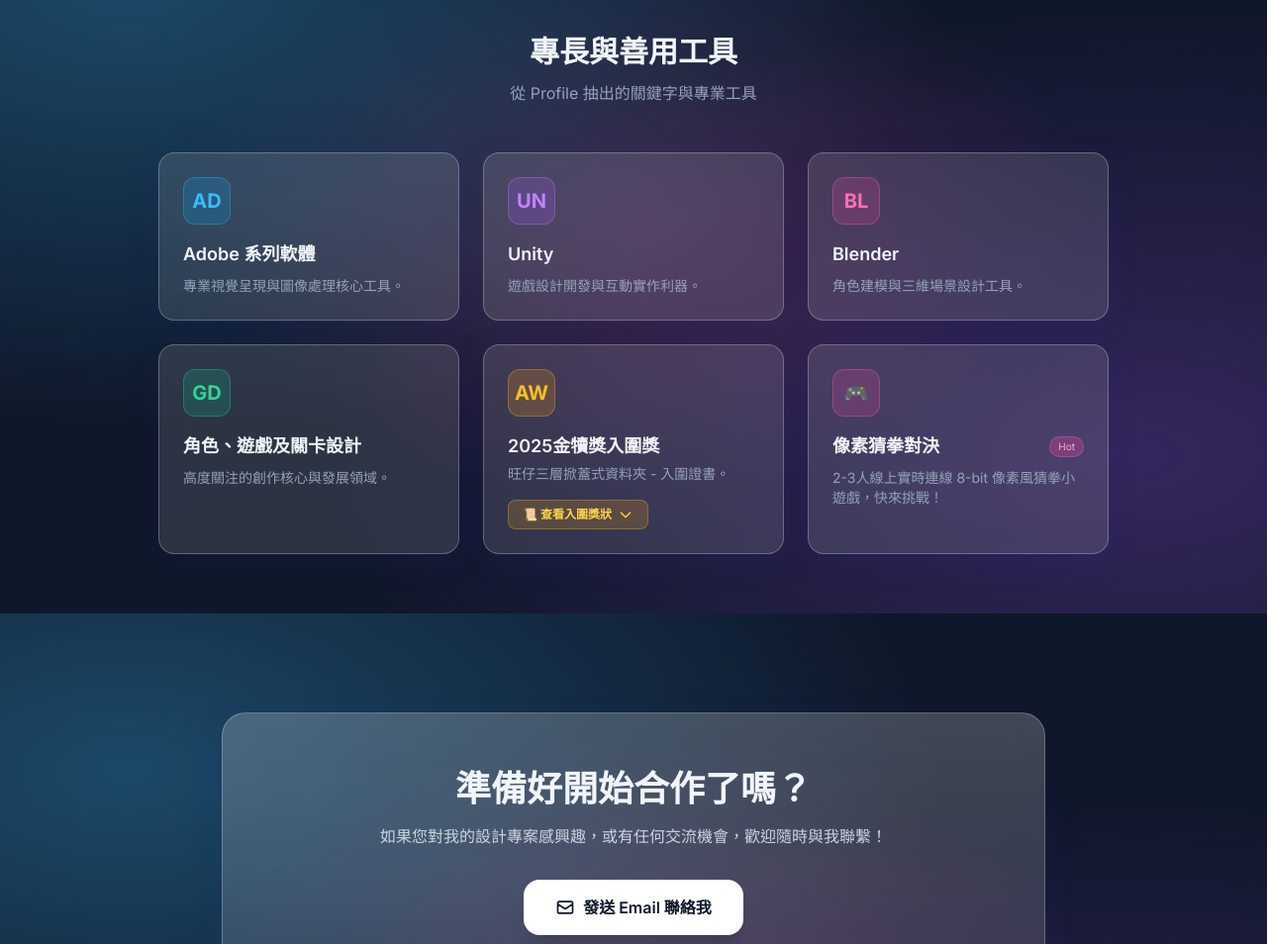
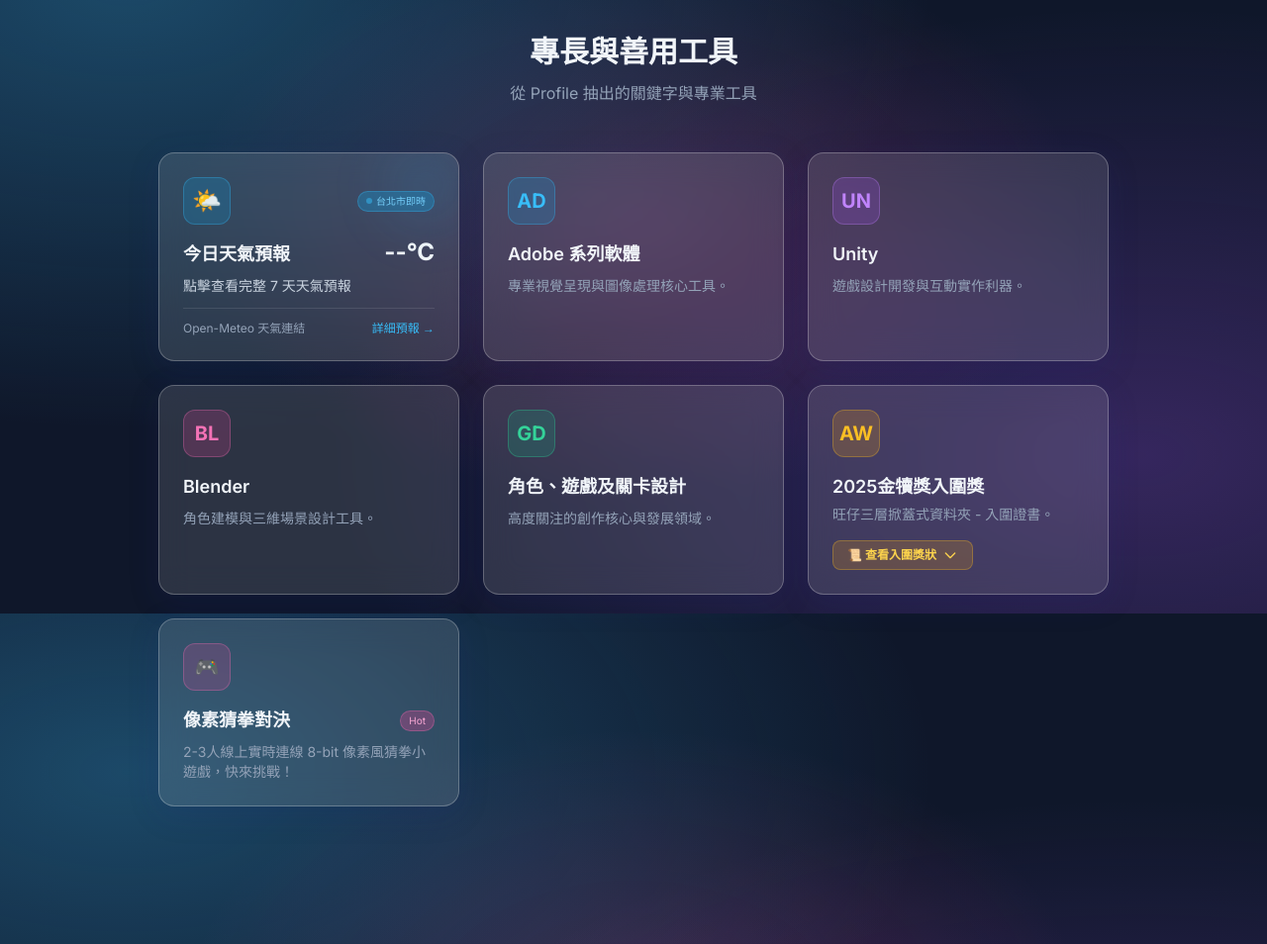
Before and after one commit to HanhanChen-Meloha/-web, a plain HTML site: page index.html in a window 1280 px wide. Shown: the part 2580-3534 px from the top of the page at 99% size. Drawn offline with nearby package versions, Linux system fonts and the light colour scheme; no server answers.

Commit message:
Update index.html

```diff
--- a/index.html
+++ b/index.html
@@ -247,6 +247,29 @@
         </div>
 
         <div class="grid grid-cols-1 sm:grid-cols-2 md:grid-cols-3 gap-6">
+
+            <!-- 天氣預報小卡 -->
+            <a href="weather.html" class="glass-card rounded-2xl p-6 transition-all hover:transform hover:-translate-y-1 hover:border-sky-400/50 group block relative overflow-hidden">
+                <div class="absolute top-0 right-0 -mt-4 -mr-4 w-24 h-24 bg-sky-500/10 rounded-full blur-xl pointer-events-none"></div>
+                <div class="flex items-center justify-between mb-3">
+                    <div class="w-12 h-12 rounded-xl bg-sky-500/20 border border-sky-400/30 flex items-center justify-center text-2xl group-hover:scale-110 transition-transform">
+                        <span id="home-weather-icon">🌤️</span>
+                    </div>
+                    <span class="text-[10px] bg-sky-500/30 border border-sky-400/30 text-sky-300 px-2 py-0.5 rounded-full flex items-center gap-1">
+                        <span class="w-1.5 h-1.5 rounded-full bg-sky-400 animate-pulse"></span> 台北市即時
+                    </span>
+                </div>
+                <div class="flex items-baseline justify-between mb-2">
+                    <h3 class="text-lg font-semibold group-hover:text-sky-300 transition-colors">今日天氣預報</h3>
+                    <span class="text-2xl font-bold text-slate-100" id="home-weather-temp">--°C</span>
+                </div>
+                <p class="text-slate-300 text-sm mb-3" id="home-weather-desc">載入天氣狀況中...</p>
+                <div class="flex items-center justify-between text-xs text-slate-400 pt-3 border-t border-white/10">
+                    <span id="home-weather-rain">降雨機率預測中...</span>
+                    <span class="text-sky-400 group-hover:translate-x-1 transition-transform inline-flex items-center gap-1 font-medium">詳細預報 &rarr;</span>
+                </div>
+            </a>
+
             <!-- 卡片 1 -->
             <div class="glass-card rounded-2xl p-6 transition-all hover:transform hover:-translate-y-1">
                 <div class="w-12 h-12 rounded-xl bg-sky-500/20 border border-sky-400/30 flex items-center justify-center text-sky-400 mb-4 font-bold text-xl">
@@ -514,5 +537,54 @@
                 });
         });
     </script>
+
+    <!-- 首頁動態取得 Open-Meteo 台北天氣小卡指令 -->
+    <script>
+      async function loadHomeWeather() {
+        try {
+          const res = await fetch('https://api.open-meteo.com/v1/forecast?latitude=25.0330&longitude=121.5654&current=temperature_2m,weather_code,is_day,precipitation&daily=precipitation_probability_max,precipitation_sum&timezone=auto');
+          if (!res.ok) throw new Error('Failed to fetch weather');
+          const data = await res.json();
+
+          const temp = Math.round(data.current.temperature_2m);
+          const code = data.current.weather_code;
+          const isDay = data.current.is_day;
+
+          const weatherMap = {
+            0: { text: '晴朗無雲', icon: isDay ? '☀️' : '🌙' },
+            1: { text: '大致晴朗', icon: isDay ? '🌤️' : '🌙' },
+            2: { text: '多雲時晴', icon: '⛅' },
+            3: { text: '陰天多雲', icon: '☁️' },
+            45: { text: '有霧', icon: '🌫️' },
+            48: { text: '濃霧', icon: '🌫️' },
+            51: { text: '毛毛雨', icon: '🌦️' },
+            53: { text: '小雨', icon: '🌦️' },
+            55: { text: '陣雨', icon: '🌧️' },
+            61: { text: '小雨', icon: '🌧️' },
+            63: { text: '中雨', icon: '🌧️' },
+            65: { text: '大雨', icon: '⛈️' },
+            80: { text: '短暫陣雨', icon: '🌦️' },
+            81: { text: '陣雨', icon: '🌧️' },
+            82: { text: '大雷陣雨', icon: '⛈️' },
+            95: { text: '雷陣雨', icon: '⛈️' }
+          };
+          const info = weatherMap[code] || { text: '多雲', icon: '⛅' };
+
+          const rainProb = data.daily.precipitation_probability_max[0] ?? 0;
+          const rainSum = data.daily.precipitation_sum[0] ?? 0;
+          const willRain = rainProb >= 40 || rainSum > 0.5;
+
+          document.getElementById('home-weather-icon').textContent = info.icon;
+          document.getElementById('home-weather-temp').textContent = `${temp}°C`;
+          document.getElementById('home-weather-desc').textContent = info.text;
+          document.getElementById('home-weather-rain').textContent = willRain ? `💧 今日降雨機率 ${rainProb}%` : `☀️ 降雨機率低 (${rainProb}%)`;
+        } catch (e) {
+          document.getElementById('home-weather-desc').textContent = '點擊查看完整 7 天天氣預報';
+          document.getElementById('home-weather-rain').textContent = 'Open-Meteo 天氣連結';
+        }
+      }
+      loadHomeWeather();
+    </script>
+
 </body>
 </html>
```
